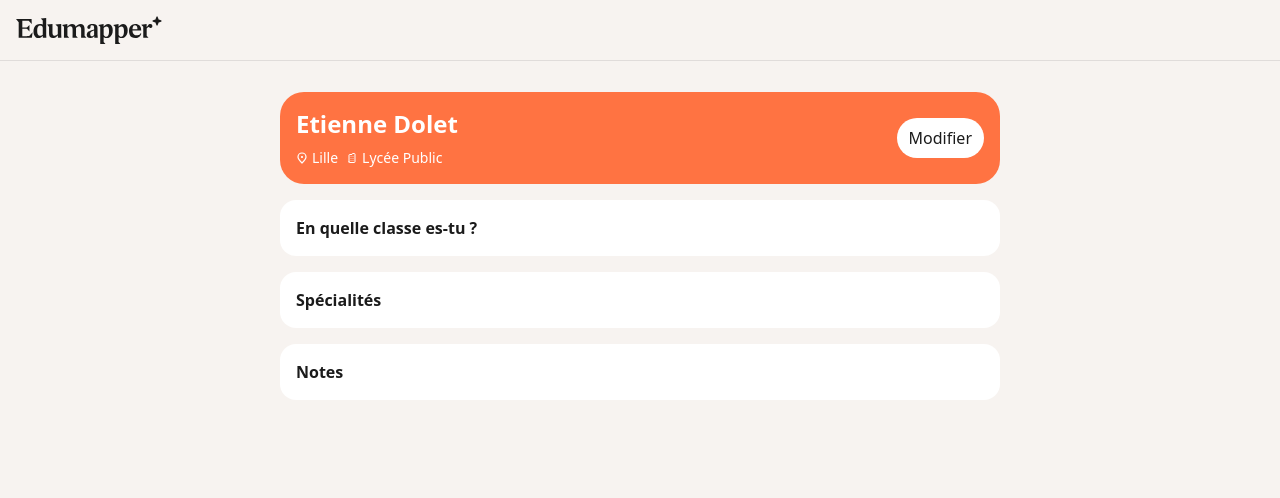
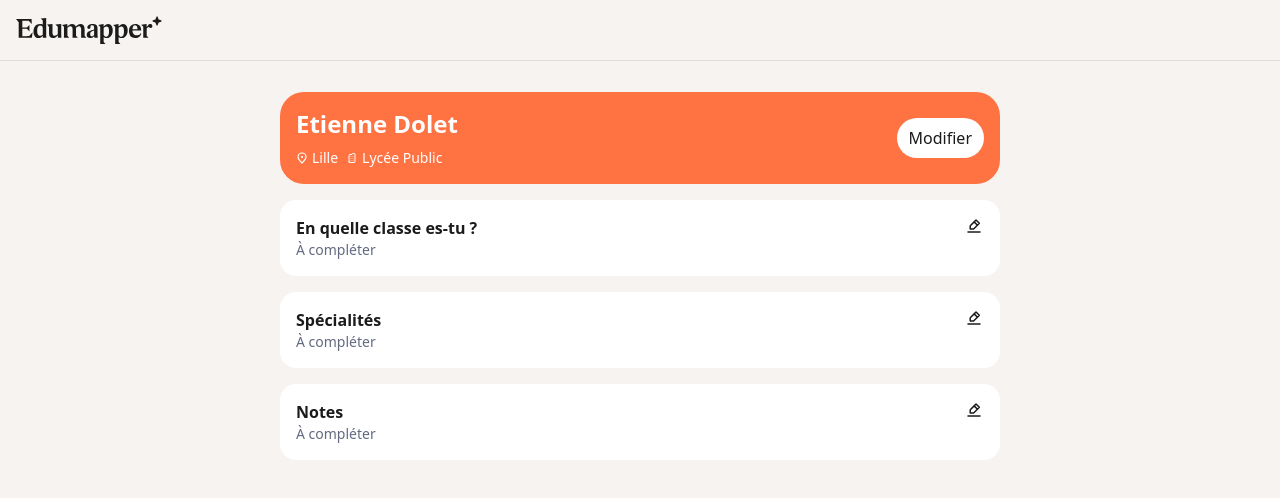
Before and after one commit to AllanMichay/edumapper-technical-test, a Nuxt app: page / in a window 1280 px wide. Shown: the top 498 px of the page. Built offline with nearby package versions, Linux system fonts and the light colour scheme.

Commit message:
feat(classes): create form for class selection

```diff
--- a/app/app.vue
+++ b/app/app.vue
@@ -3,14 +3,66 @@
     <MainHeader />
     <MainLayout>
       <HighschoolSelection />
-      <ExpandableCard title="En quelle classe es-tu ?" :subtitle="selectedLevelText">
-        <p>This is an example of an expandable card content.</p>
+      <ExpandableCard
+        title="En quelle classe es-tu ?"
+        :subtitle="selectedLevelText"
+        :is-completed="isCompleted"
+        :is-expanded="isExpandedPerCard.class"
+        @toggleExpand="isExpandedPerCard.class = !isExpandedPerCard.class"
+      >
+        <form @submit.capture="handleSubmit" class="flex flex-col space-y-6 mt-6">
+          <div class="flex space-x-2">
+            <RadioPill
+              v-for="classe in classes"
+              :key="classe.value"
+              name="class"
+              :value="classe.value"
+              :label="classe.name"
+              :is-checked="selectedClass?.value === classe.value"
+              @update-pill="updateClass"
+            />
+          </div>
+          <div class="w-full h-[1px] bg-gray"></div>
+          <div class="flex flex-col space-y-4">
+            <p>Type de bac</p>
+            <div class="flex space-x-2">
+              <RadioPill
+                v-for="bacType in bacTypes"
+                :key="bacType.value"
+                name="bacType"
+                :value="bacType.value"
+                :label="bacType.name"
+                :is-checked="selectedBacType?.value === bacType.value"
+                @update-pill="updateBacType"
+              />
+            </div>
+          </div>
+          <Button
+            color="black"
+            type="submit"
+            :is-disabled="!isCompleted"
+            @click.prevent="handleSubmit"
+            >Confirmer</Button
+          >
+        </form>
       </ExpandableCard>
-      <ExpandableCard title="Spécialités" :subtitle="EXPANDABLE_TO_DO_MESSAGE">
-        <p>{{ EXPANDABLE_NOT_COMPLETED_MESSAGE }}</p>
+      <ExpandableCard
+        title="Spécialités"
+        :subtitle="EXPANDABLE_TO_DO_MESSAGE"
+        :is-completed="false"
+        :is-expanded="isExpandedPerCard.specialties"
+        @toggleExpand="isExpandedPerCard.specialties = !isExpandedPerCard.specialties"
+      >
+        <p class="text-sm text-gray">{{ EXPANDABLE_NOT_COMPLETED_MESSAGE }}</p>
       </ExpandableCard>
-      <ExpandableCard title="Notes" :subtitle="EXPANDABLE_TO_DO_MESSAGE">
-        <p>{{ EXPANDABLE_NOT_COMPLETED_MESSAGE }}</p>
+      <ExpandableCard
+        title="Notes"
+        :subtitle="EXPANDABLE_TO_DO_MESSAGE"
+        :is-completed="false"
+        :is-expanded="isExpandedPerCard.notes"
+        @toggleExpand="isExpandedPerCard.notes = !isExpandedPerCard.notes"
+      >
+        <p class="text-sm text-gray">{{ EXPANDABLE_NOT_COMPLETED_MESSAGE }}</p>
       </ExpandableCard>
     </MainLayout>
   </div>
@@ -20,31 +72,58 @@
 const EXPANDABLE_NOT_COMPLETED_MESSAGE = "Cette fonctionnalité n'est pas encore implémentée.";
 const EXPANDABLE_TO_DO_MESSAGE = 'À compléter';
 
+const isExpandedPerCard = ref({
+  class: false,
+  specialties: false,
+  notes: false,
+});
+
 const classes = [
   { name: 'Seconde', value: 'seconde' },
   { name: 'Première', value: 'premiere' },
   { name: 'Terminale', value: 'terminale' },
 ];
 
-const bactype = [
+const bacTypes = [
   { name: 'Générale', value: 'generale' },
   { name: 'Technologique', value: 'technologique' },
   { name: 'Professionnel', value: 'professionnelle' },
 ];
 
 const selectedClass = ref<(typeof classes)[0] | null>(null);
-const selectedBacType = ref<(typeof bactype)[0] | null>(null);
+const selectedBacType = ref<(typeof bacTypes)[0] | null>(null);
+
+const updateClass = (value: string) => {
+  selectedClass.value = classes.find(c => c.value === value) || null;
+};
+
+const updateBacType = (value: string) => {
+  selectedBacType.value = bacTypes.find(c => c.value === value) || null;
+};
+
+const isCompleted = computed(() => {
+  return selectedClass.value !== null && selectedBacType.value !== null;
+});
 
 const selectedLevel = computed(() => {
   if (!selectedClass.value || !selectedBacType.value) {
     return null;
   }
-  return `${selectedClass.value.name} ${selectedBacType.value.name}`;
+  const mappingBacType = new Map<typeof selectedBacType.value.value, string>([
+    ['generale', 'Générale'],
+    ['technologique', 'Technologique'],
+    ['professionnelle', 'Professionnelle'],
+  ]);
+  return `${selectedClass.value.name} ${mappingBacType.get(selectedBacType.value.value) || ''}`;
 });
 
 const selectedLevelText = computed(() => {
   return selectedLevel.value ? `${selectedLevel.value}` : EXPANDABLE_TO_DO_MESSAGE;
 });
+
+const handleSubmit = () => {
+  isExpandedPerCard.value.class = false;
+};
 </script>
 
 <style>
--- a/app/components/Button.vue
+++ b/app/components/Button.vue
@@ -1,9 +1,32 @@
 <template>
   <button
-    class="bg-white py-2 px-3 rounded-full inline-flex items-center justify-center hover:bg-gray-100 transition-colors duration-200 focus:outline-none focus:ring-2 focus:ring-focus"
+    class="py-2 px-3 rounded-full inline-flex items-center justify-center hover:bg-gray-100 transition-colors duration-200 focus:outline-none focus:ring-2 focus:ring-focus"
+    :class="{
+      'bg-transparent border border-gray text-gray cursor-not-allowed': isDisabled,
+      'bg-black': color === 'black',
+      'bg-white': color === 'white',
+      'text-black': !isDisabled && color === 'white',
+      'text-white': !isDisabled && color === 'black',
+    }"
+    :disabled="isDisabled"
+    :type="type"
+    aria-label="Button"
   >
     <slot />
   </button>
 </template>
 
-<script setup lang="ts"></script>
+<script setup lang="ts">
+withDefaults(
+  defineProps<{
+    color?: 'black' | 'white';
+    type?: 'button' | 'submit';
+    isDisabled?: boolean;
+  }>(),
+  {
+    color: 'white',
+    type: 'button',
+    isDisabled: false,
+  },
+);
+</script>
--- a/app/components/ExpandableCard.vue
+++ b/app/components/ExpandableCard.vue
@@ -1,15 +1,52 @@
 <template>
-  <div class="bg-white p-4 rounded-2xl">
-    <p class="font-bold">{{ title }}</p>
+  <div class="bg-white p-4 rounded-2xl relative">
+    <button
+      class="absolute top-4 right-4 text-black bg-white rounded-full size-5 flex justify-center items-center hover:bg-gray-200 transition-colors duration-200"
+      @click="$emit('toggleExpand')"
+      aria-label="Toggle expand"
+    >
+      <Close v-if="isExpanded" class="text-base" />
+      <Edit v-else class="text-base text-transparent" />
+    </button>
+    <p
+      :class="{
+        'font-bold': !isCompleted,
+        'text-sm text-gray': isCompleted,
+      }"
+    >
+      {{ title }}
+    </p>
+    <p
+      v-if="!isExpanded"
+      :class="{
+        'font-bold': isCompleted,
+        'text-sm text-gray': !isCompleted,
+      }"
+    >
+      {{ subtitle }}
+    </p>
+    <div v-else>
+      <slot />
+    </div>
   </div>
 </template>
 
 <script setup lang="ts">
-const props = defineProps<{
-  title: string;
+import Close from '~/assets/icons/close.svg';
+import Edit from '~/assets/icons/edit.svg';
+
+withDefaults(
+  defineProps<{
+    title: string;
+    subtitle: string;
+    isCompleted: boolean;
+    isExpanded?: boolean;
+  }>(),
+  {
+    isExpanded: false,
+  },
+);
+defineEmits<{
+  (e: 'toggleExpand'): void;
 }>();
-const isExpanded = ref(false);
-const toggleExpand = () => {
-  isExpanded.value = !isExpanded.value;
-};
 </script>
--- a/app/components/HighschoolSelection.vue
+++ b/app/components/HighschoolSelection.vue
@@ -30,7 +30,7 @@
         </div>
       </div>
       <div>
-        <Button @click.default="handleEdition">
+        <Button @click.prevent="handleEdition">
           {{ isEditing ? 'Enregistrer' : 'Modifier' }}
         </Button>
       </div>
--- /dev/null
+++ b/app/components/RadioPill.vue
@@ -0,0 +1,28 @@
+<template>
+  <div>
+    <input
+      type="radio"
+      :name="name"
+      :value="value"
+      :id="`${name}-${value}`"
+      :checked="isChecked ?? false"
+      class="hidden peer"
+      @change="$emit('updatePill', value)"
+    />
+    <label
+      :for="`${name}-${value}`"
+      class="flex items-center justify-between bg-beige border border-beige rounded-full px-4 py-2 cursor-pointer ease-in-out duration-200 peer-checked:border-black"
+    >
+      <p>{{ label }}</p>
+    </label>
+  </div>
+</template>
+
+<script setup lang="ts">
+defineProps<{
+  name: string;
+  value: string;
+  label: string;
+  isChecked?: boolean;
+}>();
+</script>
--- a/tailwind.config.ts
+++ b/tailwind.config.ts
@@ -9,6 +9,7 @@ export default <Partial<Config>>{
         'main-border': 'rgba(27, 27, 27, 0.1)',
         black: '#1B1B1B',
         focus: '#B176FF',
+        gray: '#646A81',
       },
       spacing: {
         tablet: '720px',
```
